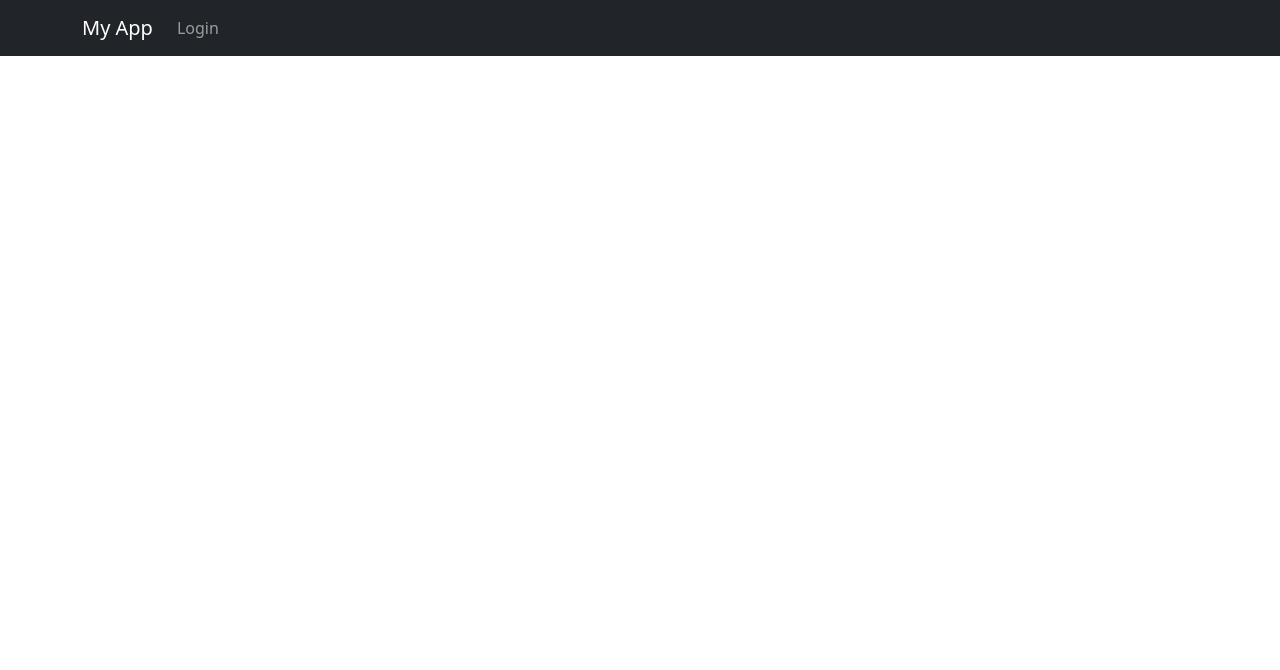
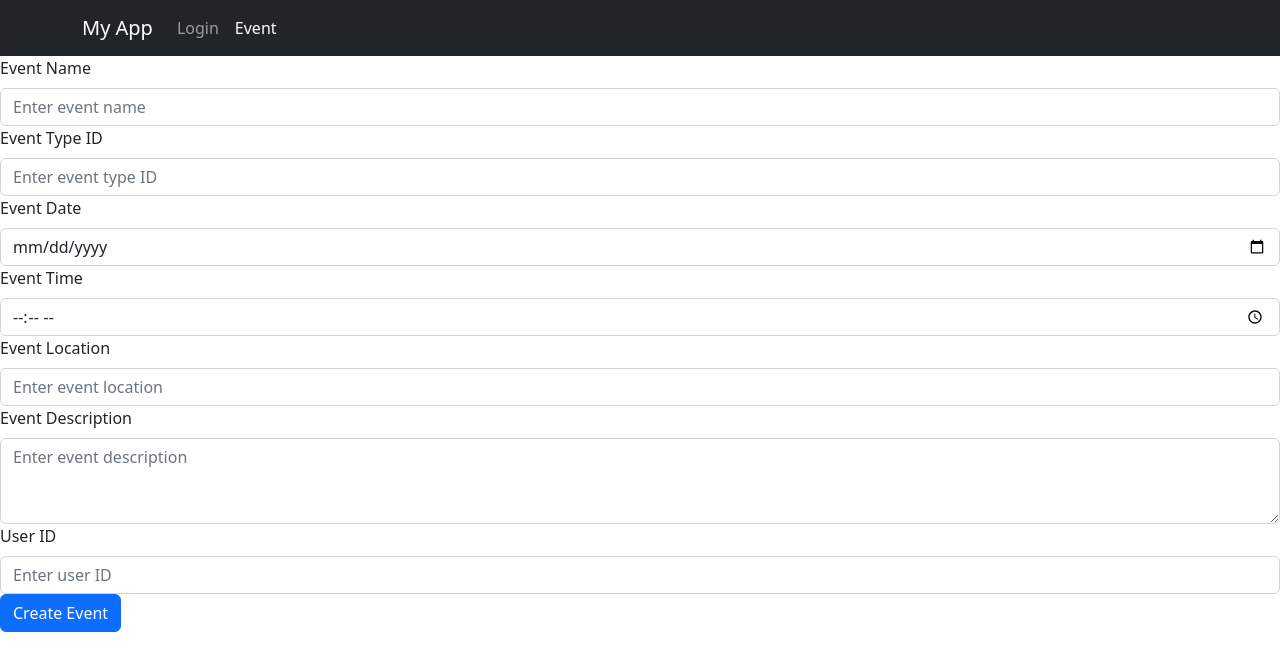
Before and after one commit to afigueroat/reunify, a React (Create React App) app in the folder frontend/: page /Events in a window 1280 px wide. Before the commit this address had no page. Shown: the top 670 px of the page. Built offline with nearby package versions, Linux system fonts and the light colour scheme.

Commit message:
add events
eso

```diff
--- a/frontend/src/App.tsx
+++ b/frontend/src/App.tsx
@@ -2,6 +2,7 @@ import React from 'react'
 import { BrowserRouter as Router, Route, Routes } from 'react-router-dom'
 import Header from './components/Header'
 import Home from './components/Home'
+import EventForm from './EventsForm'
 import LoginPage from './LoginPage'
 
 const App: React.FC = () => {
@@ -11,6 +12,7 @@ const App: React.FC = () => {
       <Routes>
         <Route path="/" element={<Home />} />
         <Route path="/login" element={<LoginPage />} />
+        <Route path="/Events" element={<EventForm />} />
         {/* Add more Route components as needed */}
       </Routes>
     </Router>
--- /dev/null
+++ b/frontend/src/EventsForm.tsx
@@ -0,0 +1,132 @@
+import React, { useState } from 'react'
+import { Form, Button } from 'react-bootstrap'
+import axios from 'axios'
+
+const EventForm = () => {
+  const [event, setEvent] = useState({
+    event_name: '',
+    event_type_id: '',
+    event_date: '',
+    event_time: '',
+    event_location: '',
+    event_description: '',
+    user_id: '',
+  })
+
+  const handleSubmit = async (e: React.FormEvent<HTMLFormElement>) => {
+    e.preventDefault()
+    try {
+      await axios.post('/api/events', event)
+      alert('Event created successfully')
+      setEvent({
+        event_name: '',
+        event_type_id: '',
+        event_date: '',
+        event_time: '',
+        event_location: '',
+        event_description: '',
+        user_id: '',
+      })
+    } catch (error) {
+      console.log(error)
+    }
+  }
+
+  const handleChange = (e: React.ChangeEvent<HTMLInputElement>) => {
+    setEvent({ ...event, [e.target.name]: e.target.value })
+  }
+
+  return (
+    <Form onSubmit={handleSubmit}>
+      <Form.Group controlId="event_name">
+        <Form.Label>Event Name</Form.Label>
+        <Form.Control
+          type="text"
+          placeholder="Enter event name"
+          name="event_name"
+          value={event.event_name}
+          onChange={handleChange}
+          required
+        />
+      </Form.Group>
+
+      <Form.Group controlId="event_type_id">
+        <Form.Label>Event Type ID</Form.Label>
+        <Form.Control
+          type="text"
+          placeholder="Enter event type ID"
+          name="event_type_id"
+          value={event.event_type_id}
+          onChange={handleChange}
+          required
+        />
+      </Form.Group>
+
+      <Form.Group controlId="event_date">
+        <Form.Label>Event Date</Form.Label>
+        <Form.Control
+          type="date"
+          placeholder="Enter event date"
+          name="event_date"
+          value={event.event_date}
+          onChange={handleChange}
+          required
+        />
+      </Form.Group>
+
+      <Form.Group controlId="event_time">
+        <Form.Label>Event Time</Form.Label>
+        <Form.Control
+          type="time"
+          placeholder="Enter event time"
+          name="event_time"
+          value={event.event_time}
+          onChange={handleChange}
+          required
+        />
+      </Form.Group>
+
+      <Form.Group controlId="event_location">
+        <Form.Label>Event Location</Form.Label>
+        <Form.Control
+          type="text"
+          placeholder="Enter event location"
+          name="event_location"
+          value={event.event_location}
+          onChange={handleChange}
+          required
+        />
+      </Form.Group>
+
+      <Form.Group controlId="event_description">
+        <Form.Label>Event Description</Form.Label>
+        <Form.Control
+          as="textarea"
+          placeholder="Enter event description"
+          name="event_description"
+          value={event.event_description}
+          onChange={handleChange}
+          rows={3}
+        />
+      </Form.Group>
+
+      <Form.Group controlId="user_id">
+        <Form.Label>User ID</Form.Label>
+        <Form.Control
+          type="text"
+          placeholder="Enter user ID"
+          name="user_id"
+          value={event.user_id}
+          onChange={handleChange}
+          required
+        />
+      </Form.Group>
+
+      <Button variant="primary" type="submit">
+        Create Event
+      </Button>
+    </Form>
+  )
+}
+
+export default EventForm
--- a/frontend/src/components/Header.tsx
+++ b/frontend/src/components/Header.tsx
@@ -15,6 +15,9 @@ const Header = () => {
             <LinkContainer to="/login">
               <Nav.Link>Login</Nav.Link>
             </LinkContainer>
+            <LinkContainer to="/events">
+              <Nav.Link>Event</Nav.Link>
+            </LinkContainer>
             {/* Add more Nav.Link components as needed */}
           </Nav>
         </Navbar.Collapse>
```
